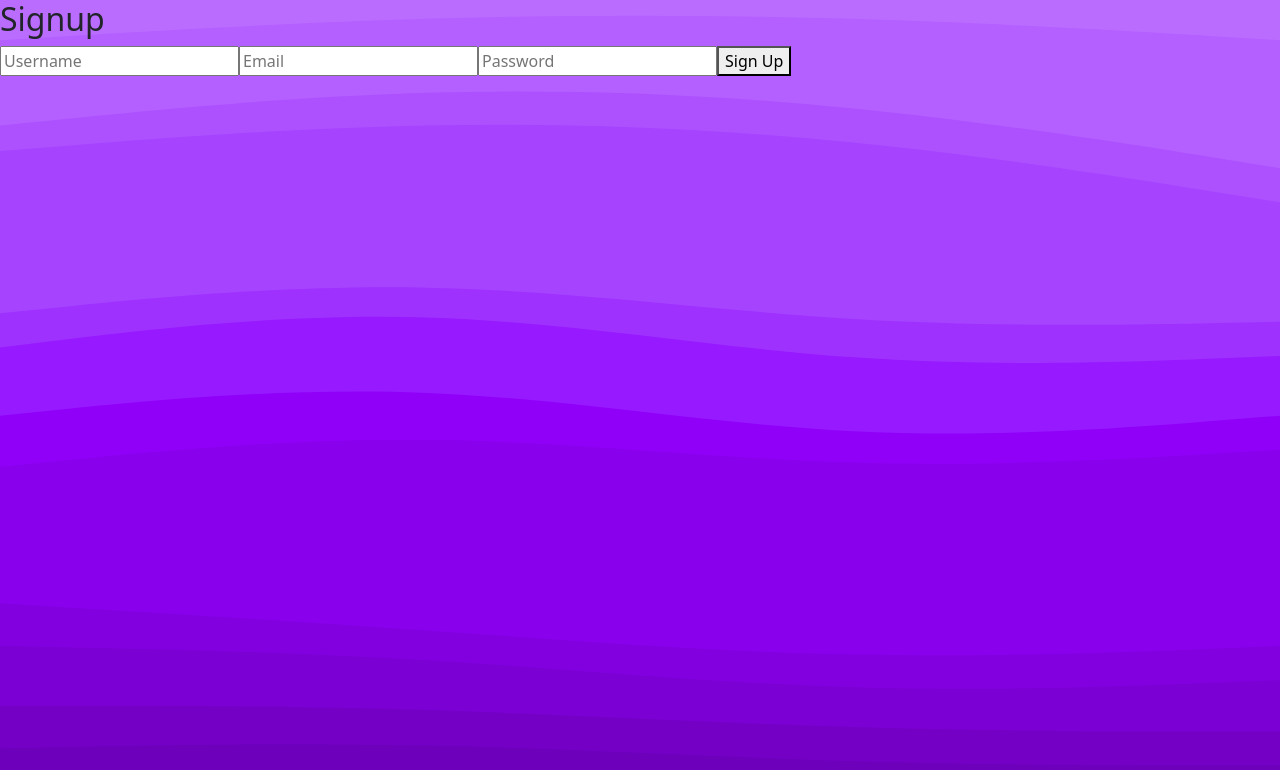
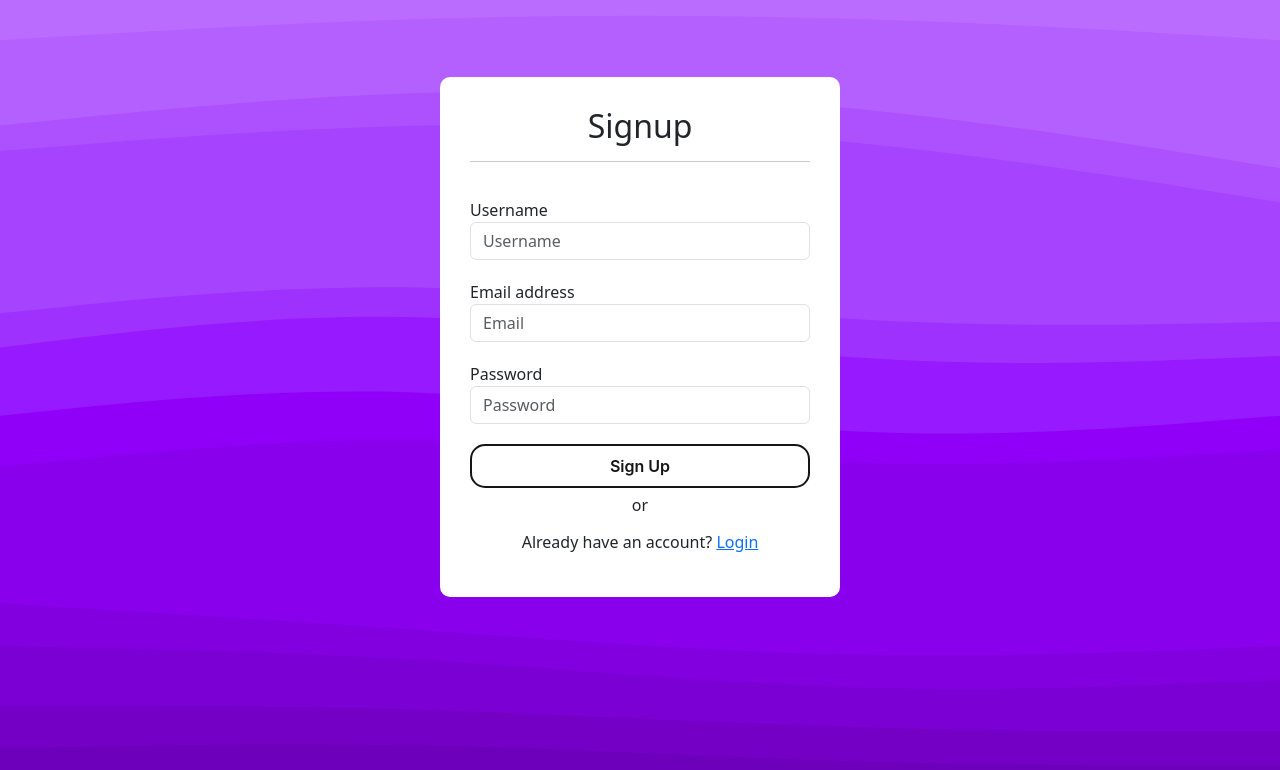
Before and after one commit to Suresh-Gobi/Note-Manager, a React (Create React App) app in the folder Frontend/: page /signup in a window 1280 px wide. Shown: the top 770 px of the page. Built offline with nearby package versions, Linux system fonts and the light colour scheme.

Commit message:
Signup UI

```diff
--- a/Frontend/package.json
+++ b/Frontend/package.json
@@ -3,6 +3,8 @@
   "version": "0.1.0",
   "private": true,
   "dependencies": {
+    "@emotion/react": "^11.11.1",
+    "@emotion/styled": "^11.11.0",
     "@fortawesome/fontawesome-svg-core": "^6.4.2",
     "@fortawesome/free-solid-svg-icons": "^6.4.2",
     "@fortawesome/react-fontawesome": "^0.2.0",
@@ -18,6 +20,7 @@
     "react-redux": "^8.1.2",
     "react-router-dom": "^6.15.0",
     "react-scripts": "5.0.1",
+    "react-spinners": "^0.13.8",
     "redux": "^4.2.1",
     "redux-thunk": "^2.4.2",
     "web-vitals": "^2.1.4"
--- a/Frontend/src/assets/styles/main.css
+++ b/Frontend/src/assets/styles/main.css
@@ -1,7 +1,7 @@
 .home-background {
   background-image: url("../images/stacked-waves-haikei.svg");
-  background-size: cover; /* Cover the entire container */
-  background-repeat: no-repeat; /* Do not repeat the image */
+  background-size: cover;
+  background-repeat: no-repeat;
   background-position: center center;
   height: 100vh;
 }
@@ -37,7 +37,8 @@ a:hover {
   color: #ffffff;
   cursor: pointer;
   display: inline-block;
-  font-family: Roobert,-apple-system,BlinkMacSystemFont,"Segoe UI",Helvetica,Arial,sans-serif,"Apple Color Emoji","Segoe UI Emoji","Segoe UI Symbol";
+  font-family: Roobert, -apple-system, BlinkMacSystemFont, "Segoe UI", Helvetica,
+    Arial, sans-serif, "Apple Color Emoji", "Segoe UI Emoji", "Segoe UI Symbol";
   font-size: 16px;
   font-weight: 600;
   line-height: normal;
@@ -48,7 +49,7 @@ a:hover {
   padding: 16px 24px;
   text-align: center;
   text-decoration: none;
-  transition: all 300ms cubic-bezier(.23, 1, 0.32, 1);
+  transition: all 300ms cubic-bezier(0.23, 1, 0.32, 1);
   user-select: none;
   -webkit-user-select: none;
   touch-action: manipulation;
@@ -62,7 +63,7 @@ a:hover {
 
 .button-28:hover {
   color: #fff;
-  background-color: #1A1A1A;
+  background-color: #1a1a1a;
   box-shadow: rgba(0, 0, 0, 0.25) 0 8px 15px;
   transform: translateY(-2px);
 }
@@ -72,8 +73,139 @@ a:hover {
   transform: translateY(0);
 }
 
-.button-get{
-    margin-left: 200px;
-    margin-right: 200px;
-    margin-top: 50px;
+.button-get {
+  margin-left: 200px;
+  margin-right: 200px;
+  margin-top: 50px;
 }
+
+/*Signup*/
+.screen-center {
+  display: flex;
+  justify-content: center;
+  align-items: center;
+  padding-top: 6%;
+}
+.from-cards {
+  background-color: white;
+  height: 520px;
+  width: 400px;
+  border-radius: 10px;
+  padding: 30px;
+}
+.from-cards h2{
+  text-align: center;
+}
+.button-29 {
+  appearance: none;
+  background-color: transparent;
+  border: 2px solid #151515;
+  border-radius: 15px;
+  box-sizing: border-box;
+  color: #151515;
+  cursor: pointer;
+  display: inline-block;
+  font-family: Roobert, -apple-system, BlinkMacSystemFont, "Segoe UI", Helvetica,
+    Arial, sans-serif, "Apple Color Emoji", "Segoe UI Emoji", "Segoe UI Symbol";
+  font-size: 16px;
+  font-weight: 600;
+  line-height: normal;
+  margin: 0;
+  min-height: 20px;
+  min-width: 0;
+  outline: none;
+  padding: 10px 24px;
+  text-align: center;
+  text-decoration: none;
+  transition: all 300ms cubic-bezier(0.23, 1, 0.32, 1);
+  user-select: none;
+  -webkit-user-select: none;
+  touch-action: manipulation;
+  width: 100%;
+  will-change: transform;
+}
+
+.button-29:disabled {
+  pointer-events: none;
+}
+
+.button-29:hover {
+  color: #fff;
+  background-color: #1a1a1a;
+  box-shadow: rgba(0, 0, 0, 0.25) 0 8px 15px;
+  transform: translateY(-2px);
+}
+
+.button-29:active {
+  box-shadow: none;
+  transform: translateY(0);
+}
+.form-group{
+  padding-top: 20px;
+}
+.button-center{
+  padding-top: 20px;
+  display: grid;
+  place-items: center;
+}
+.account{
+  padding-top: 5px;
+  text-align: center;
+}
+/*Signup*/
+
+/*Alert*/
+.alert-overlay {
+  position: fixed;
+  top: 0;
+  left: 0;
+  width: 100%;
+  height: 100%;
+  background: rgba(0, 0, 0, 0.5);
+  z-index: 999;
+  display: none;
+  transition: opacity 0.3s ease-in-out;
+}
+
+.alert-overlay.active {
+  display: block;
+  opacity: 1;
+}
+.alert {
+  position: fixed;
+  background-color: red;
+  text-align: center;
+  color: white;
+  width: 350px;
+  padding: 15px;
+  border-radius: 5px;
+  margin: 50px 0px 0px -10px;
+  transition: opacity 0.3s ease-in-out;
+  z-index: 1000;
+  display: none;
+
+}
+
+.close-button {
+  position: absolute;
+  top: 5px;
+  right: 10px;
+  font-size: 20px;
+  cursor: pointer;
+}
+
+.close-button:hover {
+  transform: scale(1.1);
+}
+
+.show {
+  opacity: 1;
+  transform: translateY(0);
+}
+
+.hide {
+  opacity: 0;
+  transform: translateY(-100%);
+}
+
+/*Alert*/
--- a/Frontend/src/pages/signup.jsx
+++ b/Frontend/src/pages/signup.jsx
@@ -1,11 +1,16 @@
-import React, { useState } from "react";
+import React, { useState, useEffect } from "react";
 import { useDispatch, useSelector } from "react-redux";
 import { signup } from "../actions/userActions";
-// import '../assets/styles/main.css'
+import { Link } from "react-router-dom";
+import { css } from "@emotion/react";
+import ClipLoader from "react-spinners/ClipLoader";
+import "../assets/styles/main.css";
 
 export default function SignupForm() {
   const dispatch = useDispatch();
   const error = useSelector((state) => state.user.error);
+  const [isLoading, setIsLoading] = useState(false);
+  const [isErrorVisible, setIsErrorVisible] = useState(false);
 
   const [userData, setUserData] = useState({
     username: "",
@@ -13,10 +18,17 @@ export default function SignupForm() {
     password: "",
   });
 
-  const handleSubmit = (e) => {
+  const handleSubmit = async (e) => {
     e.preventDefault();
-    dispatch(signup(userData));
+    setIsLoading(true);
+    await dispatch(signup(userData));
+    setIsLoading(false);
   };
+
+  useEffect(() => {
+    setIsLoading(false);
+    setIsErrorVisible(!!error);
+  }, [error]);
 
   let errorMessage = error ? error.message : "";
 
@@ -24,35 +36,97 @@ export default function SignupForm() {
     errorMessage = "Username already exists";
   }
 
+  const handleCloseError = () => {
+    setIsErrorVisible(false);
+  };
+
   return (
     <div className="home-background">
+      <div className="screen-center">
+        <div className="from-cards">
           <h2>Signup</h2>
-      {errorMessage && <p>{errorMessage}</p>}
+          <hr />
+
+          {isErrorVisible && (
+            <div className="alert">
+              <span className="close-button" onClick={handleCloseError}>
+                &times;
+              </span>
+              <p>{errorMessage}</p>
+            </div>
+          )}
+
           <form onSubmit={handleSubmit}>
+            <div className="form-group">
+              <label htmlFor="exampleInputEmail1">Username</label>
               <input
+                className="form-control"
                 type="text"
                 placeholder="Username"
                 value={userData.username}
                 onChange={(e) =>
                   setUserData({ ...userData, username: e.target.value })
                 }
+                required
               />
+            </div>
+
+            <div className="form-group">
+              <label htmlFor="exampleInputEmail1">Email address</label>
               <input
+                className="form-control"
                 type="email"
                 placeholder="Email"
                 value={userData.email}
-          onChange={(e) => setUserData({ ...userData, email: e.target.value })}
+                onChange={(e) =>
+                  setUserData({ ...userData, email: e.target.value })
+                }
+                required
               />
+            </div>
+
+            <div className="form-group">
+              <label htmlFor="exampleInputEmail1">Password</label>
               <input
+                className="form-control"
                 type="password"
                 placeholder="Password"
                 value={userData.password}
                 onChange={(e) =>
                   setUserData({ ...userData, password: e.target.value })
                 }
+                required
               />
-        <button type="submit">Sign Up</button>
+            </div>
+
+            <div className="button-center">
+              <button type="submit" className="button-29" disabled={isLoading}>
+                {isLoading ? (
+                  <ClipLoader
+                    css={css`
+                      display: block;
+                      margin: 0 auto;
+                      border-color: red;
+                    `}
+                    size={25}
+                    color={"black"}
+                    loading={true}
+                  />
+                ) : (
+                  "Sign Up"
+                )}
+              </button>
+            </div>
+
+            <div className="account">
+              <p>or</p>
+              <h6>
+                Already have an account? <Link to="/login">Login</Link>{" "}
+              </h6>
+            </div>
           </form>
+        </div>
+      </div>
     </div>
   );
 }
```
Also changed, not shown: 1 other file (tests, documents, lock files or other folders). Lines whose indentation alone changed are shown as unchanged.
